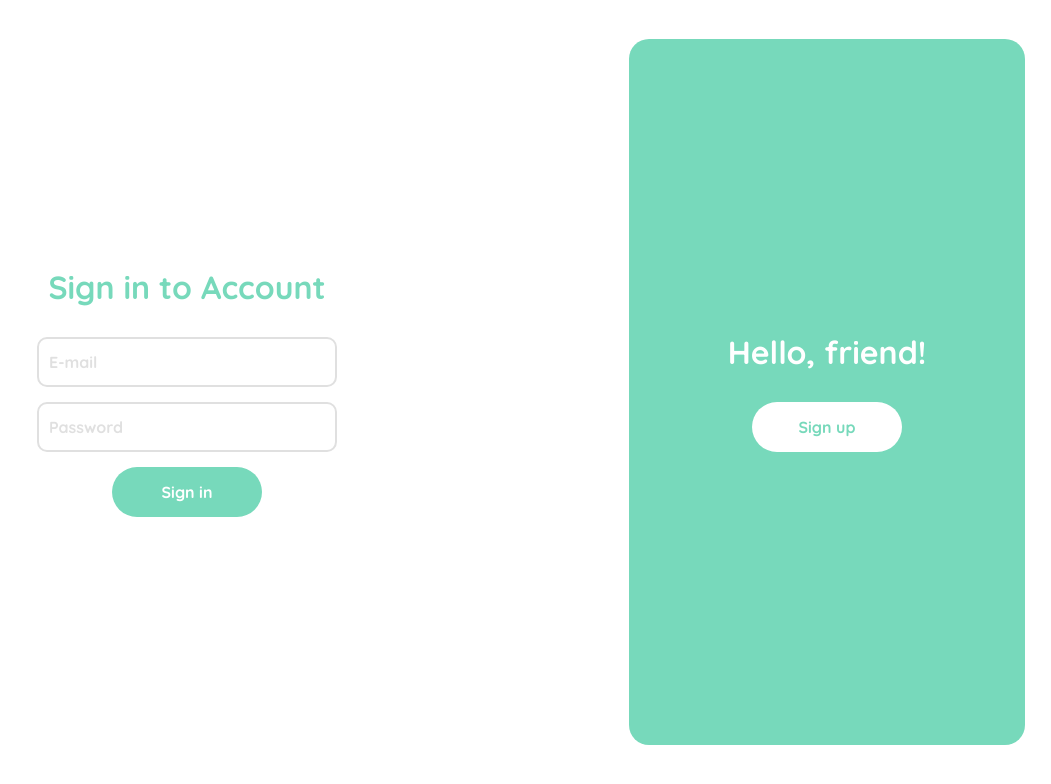
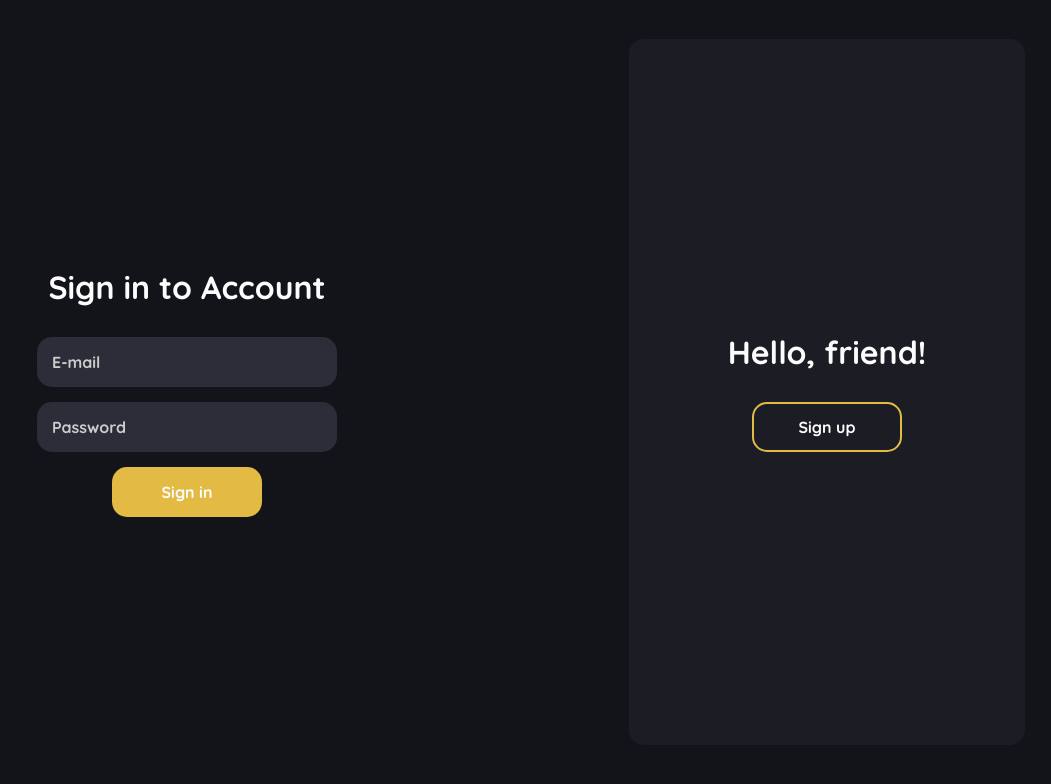
Before and after one commit to Lukenoutte/noutte-social-network, a React (Create React App) app in the folder client/: page / in a window 1280 px wide. Shown: the top 784 px of the page, without its empty margins (229-1280 px from the left). Built offline with nearby package versions, Linux system fonts and the light colour scheme.

Commit message:
new colors

```diff
--- a/client/src/App.js
+++ b/client/src/App.js
@@ -3,7 +3,7 @@ import Routes from './routes';
 import './global.css';
 function App() {
   return (
-    <div className="App">
+    <div className="app">
         <Routes/>
     </div>
   );
--- a/client/src/assets/styles/sign-styles.css
+++ b/client/src/assets/styles/sign-styles.css
@@ -4,6 +4,7 @@
    flex-direction: row;
    flex-wrap: wrap;
    min-height: 600px;
+   width: 100%;
 
 }
 
@@ -20,45 +21,46 @@
 .navegation-container-sign{
     width: 31%;
     height:90%;
-    background-color: var(--color-primary);
+    background-color: var(--secundary-color);
     display: flex;
     justify-content: center;
     align-items: center;
     flex-direction: column;
-    border-radius: 2rem;
+    border-radius: 15px;
     align-self: center;
     margin:2%;
 }
 
 .inputs-container-sign h1{
     margin-bottom: 3rem;
-    color: var(--color-primary);
+    color: var(--almost-white);
 }
 
 .inputs-container-sign input{
     width: 30rem;
     height: 5rem;
-    border-radius: 1rem;
+    border-radius: 15px;
     outline: 0;
-    padding:  0 1rem;
+    padding:  0 1.5rem;
     border: 2px solid var(--color-input-border);
     margin-bottom: 1.5rem;
     font-weight: bold;
+    background: var(--color-input-background);
 }
 
 .inputs-container-sign input:focus{
-    border: 2px solid var(--color-primary);
+    border: 2px solid var(--primary-color);
 }
 .inputs-container-sign input::placeholder{
-    color: var(--color-input-border);
+    color: var(--placeholder-white);
     font-weight: bold;
 }
 
 .inputs-container-sign button{
     width: 15rem;
     height: 5rem;
-    border-radius: 3rem;
-    background-color: var(--color-primary);
+    border-radius: 15px;
+    background-color: var(--primary-color);
     border: none;
     color: var(--color-white);
     cursor: pointer;
@@ -72,7 +74,7 @@
 }
 
 .inputs-container-sign button:hover{
-    background-color: var(--color-primary-dark);
+    background-color: var(--primary-color-hover);
 }
 .navegation-container-sign h1{
     color: var(--color-white);
@@ -82,10 +84,10 @@
 .navegation-container-sign a{
     width: 15rem;
     height: 5rem;
-    border-radius: 3rem;
-    background-color: var(--color-white);
+    border-radius: 15px;
+    border: 2px solid var(--primary-color);
     text-decoration: none;
-    color: var(--color-primary);
+    color: var(--almost-white);
     display: flex;
     justify-content: center;
     align-items: center;
@@ -93,13 +95,13 @@
 }
 
 .navegation-container-sign a:hover{
-    background-color: var(--white-little-dark);
+    background-color: var(--primary-color-hover);
 }
 
 @media(max-width: 768px){
     .inputs-container-sign{
         width: 100%;
-        height: 60%;
+        height: 70%;
 
     }
 
--- a/client/src/global.css
+++ b/client/src/global.css
@@ -1,13 +1,15 @@
 
 :root {
     font-size: 60%;
-
-    --color-primary: #77d9bb;
-    --color-primary-dark: #74d4b7;
-    --color-input-border: #e0e0e0;
-    --color-white: #fff;
-    --white-little-dark:#fcfcfc;
-    --almost-black: #515151;
+    --primary-color: #e3bb44;
+    --primary-color-hover: #e3c25f;
+    --secundary-color: #1C1C24;
+    --color-input-background: #2D2D3A;
+    --background-main: #131419;
+    --almost-white:#fcfcfc;
+    --placeholder-white:#cccccc;
+    --button-color: #2D2D3A;
+    --button-color-hover: #404052;
 }
 
 * {
@@ -16,9 +18,13 @@
     box-sizing: border-box;
 }
 
-html, body, #root, .App{
+html, body, #root, .app{
     height: 100vh;
 
+}
+
+.app{
+    background-color: var(--background-main);
 }
 
 body,
@@ -26,7 +32,7 @@ button,
 input,
 textarea{
     font: 500 1.6rem 'Quicksand', sans-serif;
-    color: var(--almost-black);
+    color: var(--almost-white);
 }
 
 @media(min-width: 700px){
--- a/client/src/pages/sign-in/index.js
+++ b/client/src/pages/sign-in/index.js
@@ -1,5 +1,6 @@
 import React from 'react';
 import '../../assets/styles/sign-styles.css';
+import {Link} from 'react-router-dom';
 
 function SignIn() {
     return (<div className="sign-container">
@@ -14,7 +15,7 @@ function SignIn() {
         <div className="navegation-container-sign">
 
             <h1>Hello, friend!</h1>
-            <a href="/signup">Sign up</a>
+            <Link to="/signup">Sign up</Link>
 
         </div>
      </div>)
--- a/client/src/pages/sign-up/index.js
+++ b/client/src/pages/sign-up/index.js
@@ -1,13 +1,14 @@
 
 import React from 'react';
 import '../../assets/styles/sign-styles.css';
+import {Link} from 'react-router-dom';
 
 function SignUp() {
     return (<div className="sign-container sign-up">
             <div className="navegation-container-sign">
 
             <h1>Welcome back!</h1>
-            <a href="/">Sign in</a> <br/>
+            <Link to="/">Sign in</Link> <br/>
 
             </div>
 
```
